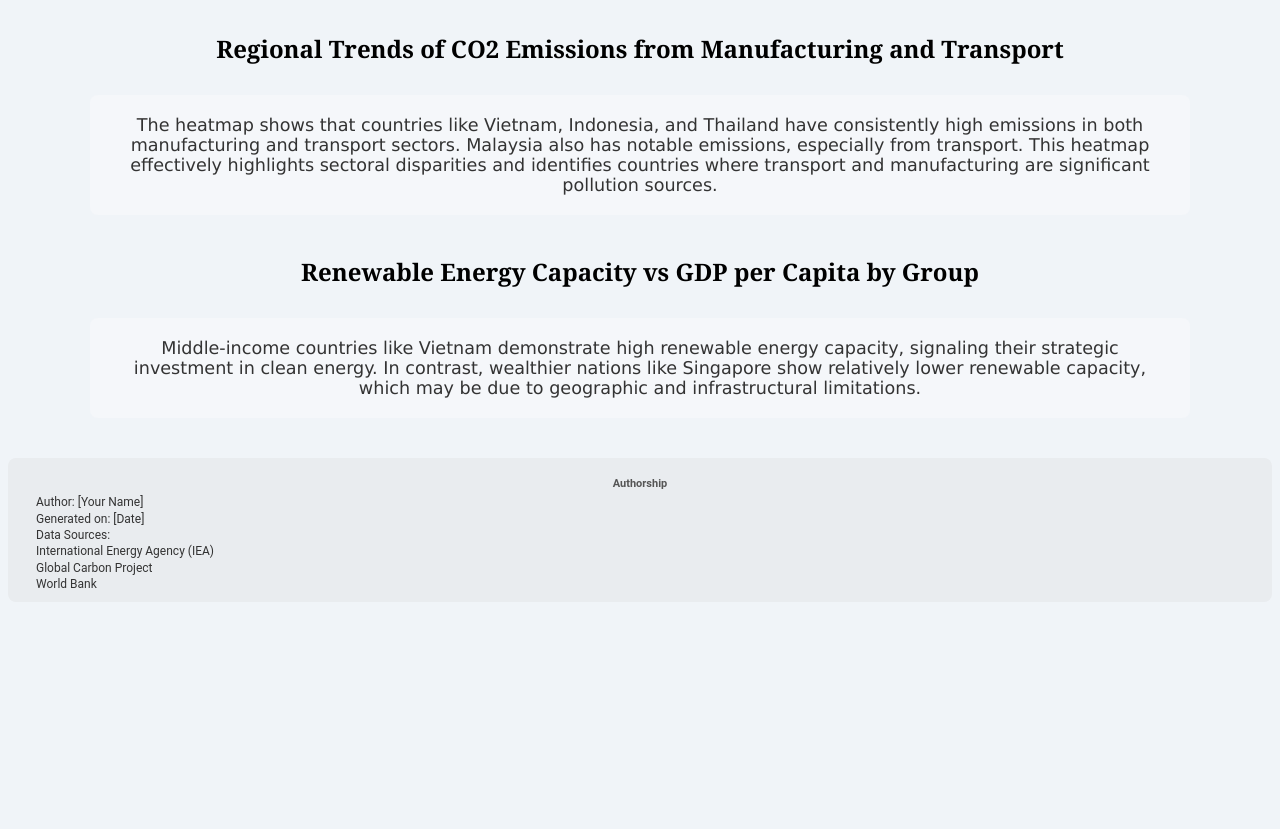
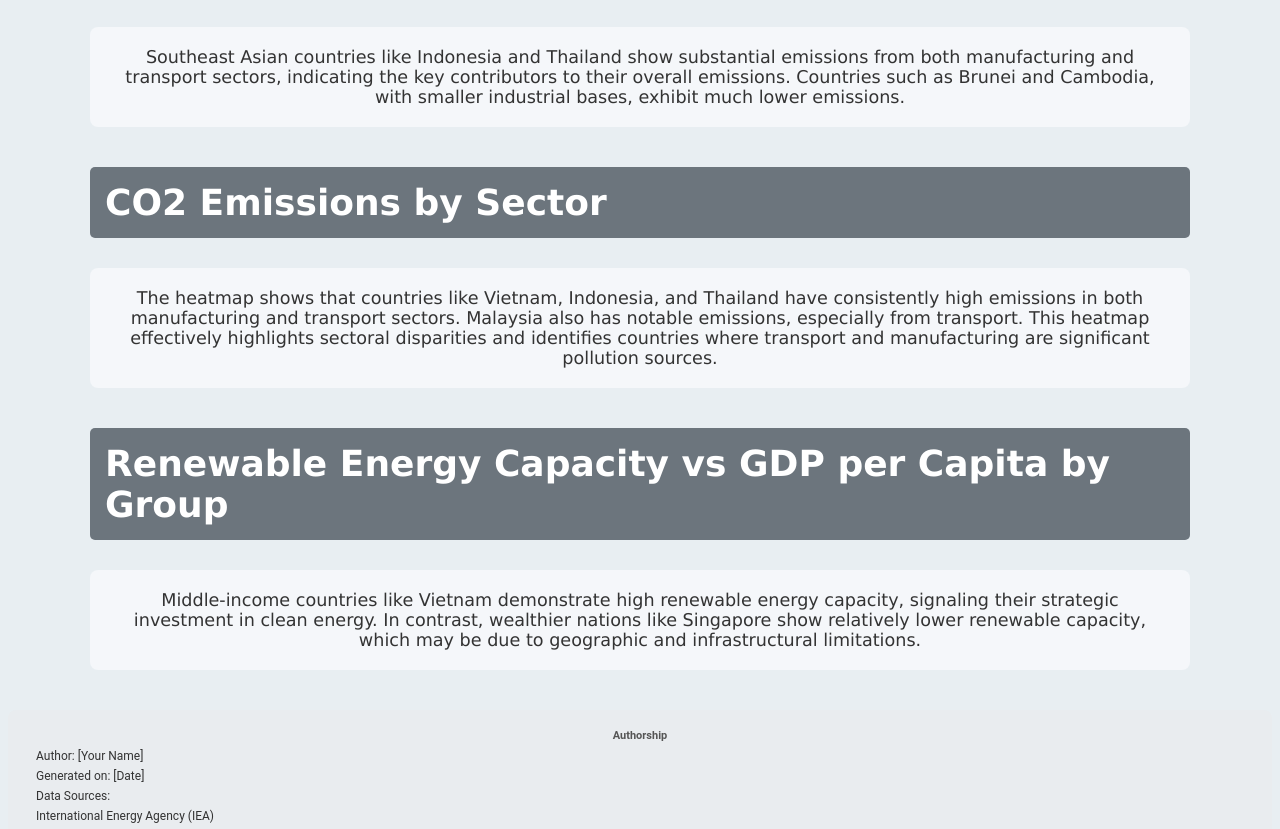
Before and after one commit to GottaGitGitBoomBoomBoom/FIT3179, a plain HTML site: page index.html in a window 1280 px wide. Shown: the part 775-1604 px from the top of the page. Before the commit the page ends 1385 px from the top, so only its background shows below. Drawn offline with Linux system fonts and the light colour scheme; a script that the page names is missing.

Commit message:
Update index.html

```diff
--- a/index.html
+++ b/index.html
@@ -14,7 +14,7 @@
     <!-- Basic CSS Styling -->
     <style>
         body {
-            background-color: #f0f4f8;
+            background-color: #e8eef2;
             text-align: center;
             font-family: 'Lucida Sans', 'Lucida Sans Regular', 'Lucida Grande', 'Lucida Sans Unicode', Geneva, Verdana, sans-serif;
         }
@@ -32,7 +32,7 @@
             max-width: 1000px;
             margin: 0 auto 30px;
             padding: 0 20px;
-            line-height: 1.2;
+            line-height: 1.5;
         }
 
         .vis-container {
@@ -82,12 +82,20 @@
             margin: 2px 0;
         }
 
-        .title {
-            font-family: Georgia, serif;
+        .title-bar {
+            background-color: #6c757d;
+            color: white;
+            padding: 15px;
             font-size: 24px;
             font-weight: bold;
-            margin-top: 10px;
+            text-align: left;
             margin-bottom: 30px;
+            border-radius: 5px;
+        }
+
+        .title-bar h2 {
+            margin: 0;
+            padding: 0;
         }
     </style>
 </head>
@@ -104,28 +112,36 @@
 
     <!-- Bubble Chart Visualization -->
     <div class="vis-container">
-        <h2 class="title">Renewable Energy Capacity vs. Production by Country</h2>
+        <div class="title-bar">
+            <h2>Renewable Energy Capacity</h2>
+        </div>
         <div id="bubble-chart"></div>
         <div class="annotation-box">Countries like Vietnam and Myanmar exhibit large renewable energy capacity and production, suggesting significant efforts in utilizing renewable resources. Conversely, countries such as Cambodia and Indonesia show considerable renewable capacity but slightly lag behind in production, indicating room for efficiency improvements.</div>
     </div>
 
     <!-- Stacked Bar Chart Visualization -->
     <div class="vis-container">
-        <h2 class="title">CO2 Emissions by Sector</h2>
+        <div class="title-bar">
+            <h2>Renewable Energy Capacity vs. Production by Country</h2>
+        </div>
         <div id="line-chart"></div>
         <div class="annotation-box">Southeast Asian countries like Indonesia and Thailand show substantial emissions from both manufacturing and transport sectors, indicating the key contributors to their overall emissions. Countries such as Brunei and Cambodia, with smaller industrial bases, exhibit much lower emissions.</div>
     </div>
 
     <!-- Heatmap Visualization -->
     <div class="vis-container">
-        <h2 class="title">Regional Trends of CO2 Emissions from Manufacturing and Transport</h2>
+        <div class="title-bar">
+            <h2>CO2 Emissions by Sector</h2>
+        </div>
         <div id="heatmap"></div>
         <div class="annotation-box">The heatmap shows that countries like Vietnam, Indonesia, and Thailand have consistently high emissions in both manufacturing and transport sectors. Malaysia also has notable emissions, especially from transport. This heatmap effectively highlights sectoral disparities and identifies countries where transport and manufacturing are significant pollution sources.</div>
     </div>
 
     <!-- Bar Chart Visualization -->
     <div class="vis-container">
-        <h2 class="title">Renewable Energy Capacity vs GDP per Capita by Group</h2>
+        <div class="title-bar">
+            <h2>Renewable Energy Capacity vs GDP per Capita by Group</h2>
+        </div>
         <div id="streamgraph"></div>
         <div class="annotation-box">Middle-income countries like Vietnam demonstrate high renewable energy capacity, signaling their strategic investment in clean energy. In contrast, wealthier nations like Singapore show relatively lower renewable capacity, which may be due to geographic and infrastructural limitations.</div>
     </div>
```
